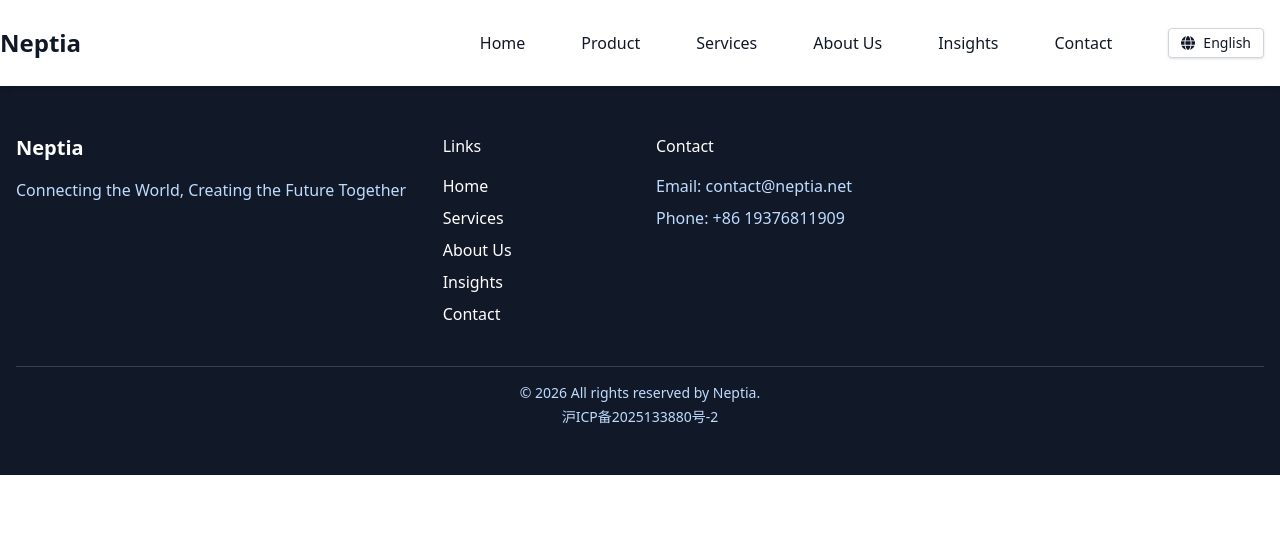
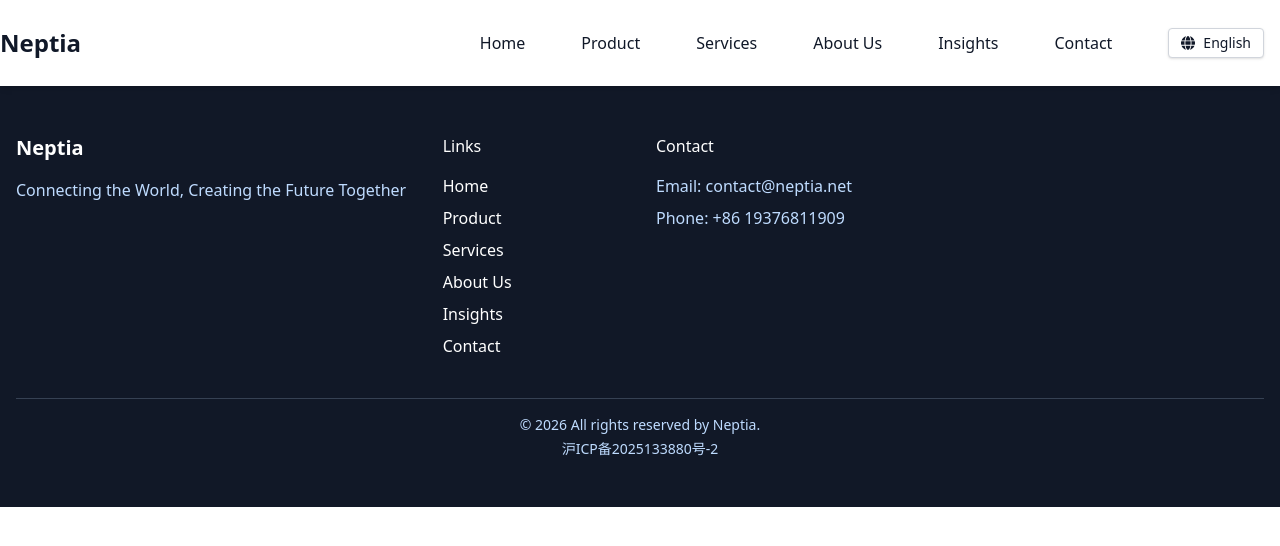
Before and after one commit to ZZY080/Neptia, a React (Vite) app in the folder client/official/neptia-web/: page /home in a window 1280 px wide. Shown: the top 546 px of the page. Built offline with nearby package versions, Linux system fonts and the light colour scheme; a small style sheet from the web is missing.

Commit message:
feat:修改底部

```diff
--- a/client/official/neptia-web/src/component/layout/Footer/Footer.tsx
+++ b/client/official/neptia-web/src/component/layout/Footer/Footer.tsx
@@ -64,7 +64,14 @@ export default function Footer() {
           >
             <h5 className="mb-4 text-white">{t("footer.links")}</h5>
             <ul className="space-y-2">
-              {["home", "service", "about", "insight", "contact"].map((nav) => (
+              {[
+                "home",
+                "product",
+                "service",
+                "about",
+                "insight",
+                "contact",
+              ].map((nav) => (
                 <li key={nav}>
                   <Link
                     to={nav === "home" ? "/" : nav}
```
